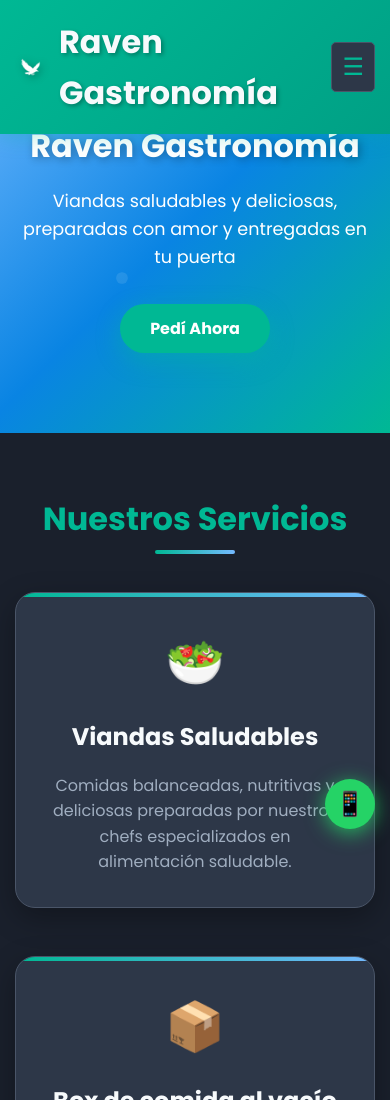
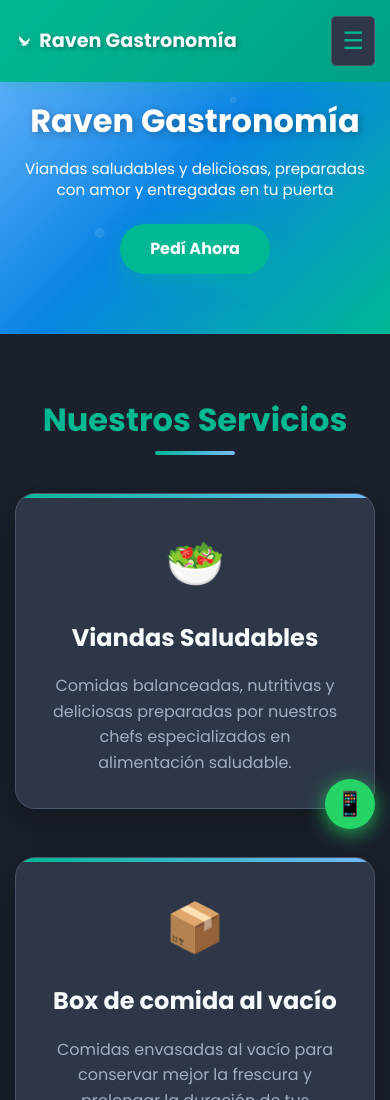
Before and after one commit to bautistafg/raven, a website: page index.html in a window 390 px wide. Shown: the top 1100 px of the page. Drawn offline with Linux system fonts and the light colour scheme.

Commit message:
tercer_commit

```diff
--- a/assets/css/styles.css
+++ b/assets/css/styles.css
@@ -490,7 +490,44 @@ footer {
    RESPONSIVE DESIGN
    ============================================ */
 
+@media (max-width: 1024px) {
+    .logo {
+        font-size: 1.8rem;
+        gap: 10px;
+    }
+
+    .logo-image {
+        width: 1.8rem;
+        height: 1.8rem;
+    }
+
+    .hero h1 {
+        font-size: 3.5rem;
+        line-height: 1.1;
+    }
+
+    .hero p {
+        font-size: 1.2rem;
+        max-width: 90%;
+        margin: 0 auto 2rem;
+    }
+
+    .hero {
+        padding: 130px 0 90px;
+    }
+}
+
 @media (max-width: 768px) {
+    .logo {
+        font-size: 1.6rem;
+        gap: 8px;
+    }
+
+    .logo-image {
+        width: 1.6rem;
+        height: 1.6rem;
+    }
+
     .nav-links {
         display: none;
         position: absolute;
@@ -533,11 +570,20 @@ footer {
     }
 
     .hero h1 {
-        font-size: 2.5rem;
+        font-size: 2.8rem;
+        line-height: 1.2;
+        margin-bottom: 1.5rem;
     }
 
     .hero p {
         font-size: 1.1rem;
+        max-width: 95%;
+        margin: 0 auto 2rem;
+        line-height: 1.5;
+    }
+
+    .hero {
+        padding: 120px 0 80px;
     }
 
     .section h2 {
@@ -553,13 +599,66 @@ footer {
     }
 }
 
+@media (max-width: 600px) {
+    .logo {
+        font-size: 1.4rem;
+        gap: 6px;
+    }
+
+    .logo-image {
+        width: 1.4rem;
+        height: 1.4rem;
+    }
+
+    .hero h1 {
+        font-size: 2.4rem;
+        line-height: 1.3;
+        margin-bottom: 1.2rem;
+    }
+
+    .hero p {
+        font-size: 1rem;
+        max-width: 100%;
+        margin: 0 auto 1.8rem;
+        line-height: 1.4;
+    }
+
+    .hero {
+        padding: 110px 0 70px;
+    }
+
+    .cta-button {
+        padding: 14px 35px;
+        font-size: 1.05rem;
+    }
+}
+
 @media (max-width: 480px) {
+    .logo {
+        font-size: 1.2rem;
+        gap: 5px;
+    }
+
+    .logo-image {
+        width: 1.2rem;
+        height: 1.2rem;
+    }
+
     .hero {
-        padding: 120px 0 80px;
+        padding: 100px 0 60px;
     }
 
     .hero h1 {
         font-size: 2rem;
+        line-height: 1.3;
+        margin-bottom: 1rem;
+    }
+
+    .hero p {
+        font-size: 0.95rem;
+        max-width: 100%;
+        margin: 0 auto 1.5rem;
+        line-height: 1.4;
     }
 
     .section {
@@ -575,6 +674,37 @@ footer {
     .cta-button {
         padding: 12px 30px;
         font-size: 1rem;
+    }
+}
+
+@media (max-width: 360px) {
+    .logo {
+        font-size: 1rem;
+        gap: 4px;
+    }
+
+    .logo-image {
+        width: 1rem;
+        height: 1rem;
+    }
+
+    .hero h1 {
+        font-size: 1.8rem;
+        line-height: 1.4;
+    }
+
+    .hero p {
+        font-size: 0.9rem;
+        line-height: 1.3;
+    }
+
+    .hero {
+        padding: 90px 0 50px;
+    }
+
+    .cta-button {
+        padding: 10px 25px;
+        font-size: 0.95rem;
     }
 }
 
```
